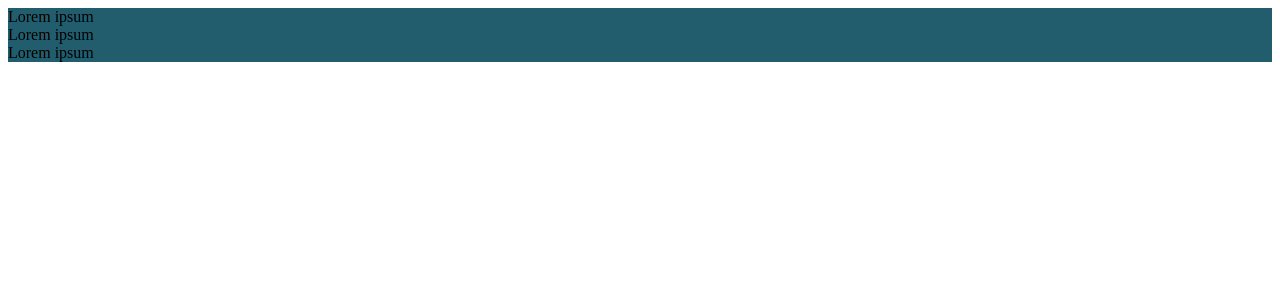
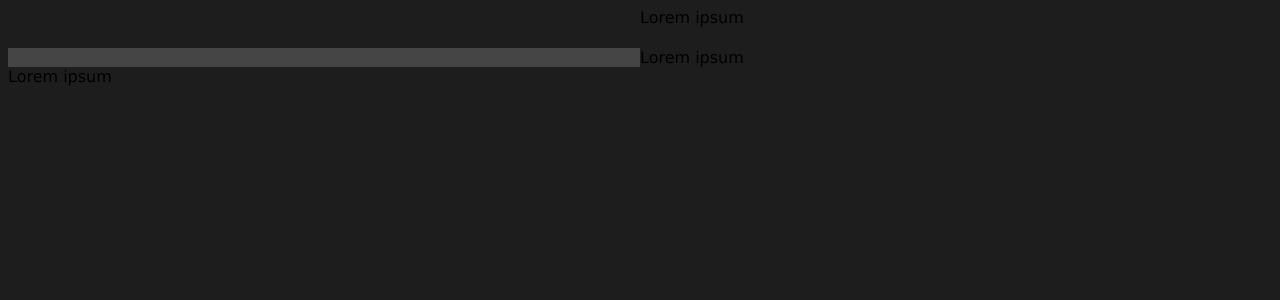
Before and after one commit to marcuscostagraciano/POO2_CampeonatoDePesca, a PHP site: page / in a window 1280 px wide. Shown: the top 300 px of the page. Run offline with PHP 8.4, Linux system fonts and the light colour scheme.

Commit message:
Iniciado a grid principal do site

```diff
--- a/dist/views/html_files/header_footer/header.php
+++ b/dist/views/html_files/header_footer/header.php
@@ -9,10 +9,10 @@
 <body>
 
 <!-- barra de navegação -->
-<div class="navbar">
+<head>
     <div>Lorem ipsum</div>
     <div>Lorem ipsum</div>
     <div>Lorem ipsum</div>
-</div>
+</head>
 
 <main>
--- a/src/css/main.css
+++ b/src/css/main.css
@@ -1,8 +1,36 @@
-.navbar {
-    background-color: #225d6e;
+/*
+
+#364675
+#303440
+#121726
+#1D3375
+#5872BF
+
+*/
+
+body {
+    font-family: Verdana, Geneva, Tahoma, sans-serif;
+
+    background-color: #1d1d1d;
+
     display: grid;
+    grid-template:
+        [header-left] "head head" 40px [header-right]
+        [main-left] "main nav" 1fr [main-right]
+        [footer-left] "foot foot" 100px [footer-right]
+        / 1fr 1fr;
+}
+
+head {
+    background-color: #392a5c;
+
+    grid-area: head;
 }
 
 main {
+    background-color: #454545;
+
+    grid-area: main;
+
     max-width: 950px;
 }
```
